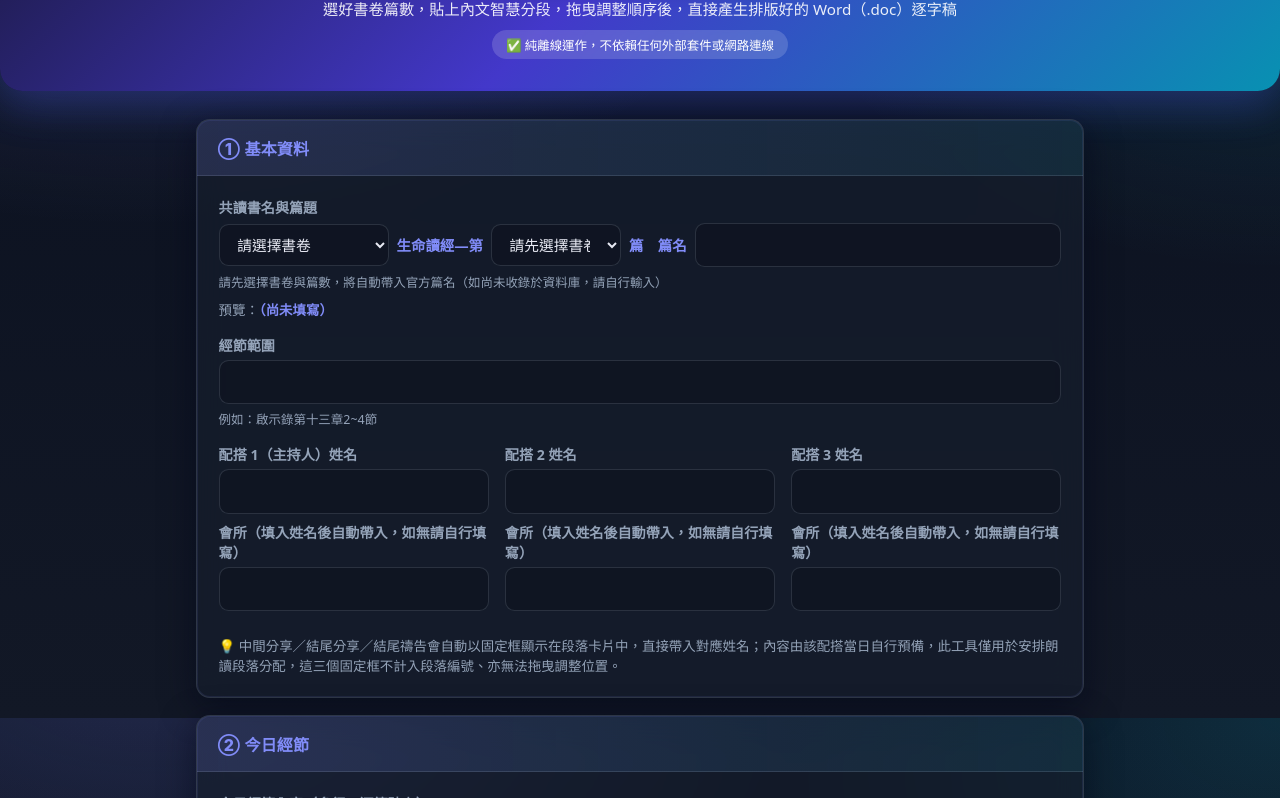
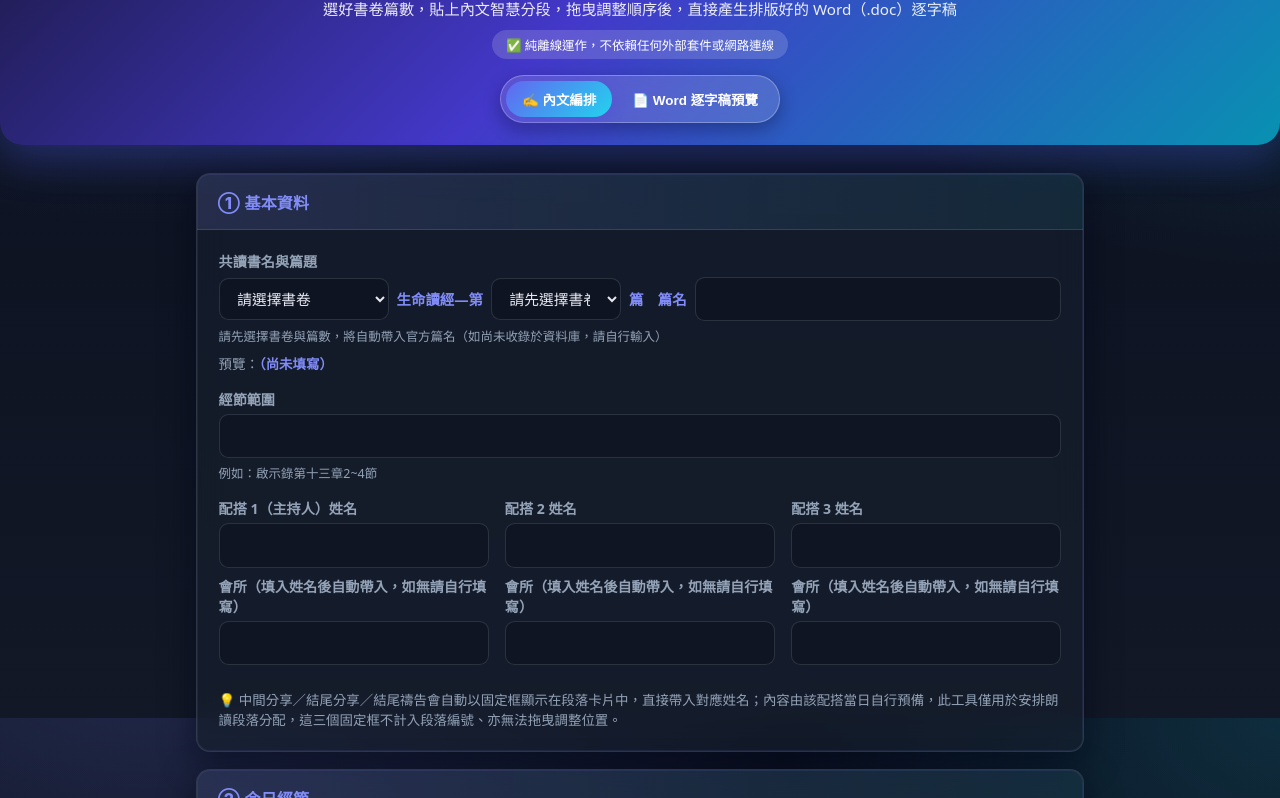
Before and after one commit to rdzion/LS-Assignment, a plain HTML site: page index.html in a window 1280 px wide. Shown: the part 82-880 px from the top of the page. Drawn offline with Linux system fonts and the light colour scheme.

Commit message:
Add files via upload

```diff
--- a/index.html
+++ b/index.html
@@ -23,9 +23,9 @@
   選取「上」或「下」都會帶出同一份篇名，仍可依實際經文範圍自行修改。
 
   V9 更新：
-  1. 新增固定於畫面（隨捲動）的頁面模式切換籤：✍️內文編排（編輯，預設）／
-     📄 Word 逐字稿預覽。預覽頁模擬 A4 紙、Word 樣式字體與排版，並「即時同步」
-     所有輸入欄位與段落資料——實際作法是讓網頁預覽與匯出的 .doc 檔共用同一個
+  1. 新增頁面模式切換籤：✍️內文編排（編輯，預設）／📄 Word 逐字稿預覽。
+     預覽頁模擬 A4 紙、Word 樣式字體與排版，並「即時同步」所有輸入欄位與
+     段落資料——實際作法是讓網頁預覽與匯出的 .doc 檔共用同一個
      buildWordHtmlBody() 產生的 HTML 字串，因此兩者的內容與排版保證 100%一致，
      不會有任何落差。
   2. 完全依照使用者提供的參考 Word 檔（20260810生命讀經共讀班規劃）重寫匯出內容
@@ -34,6 +34,32 @@
      保留，並將篇題、經節範圍、今日經節內容、分段內文動態代入對應位置。
   3. 配搭 1/2/3 專屬高對比深色（非淺色）粗體標記：凡逐字稿中出現對應弟兄的
      姓名／人位標籤，一律套用其專屬顏色，網頁 Word 預覽與匯出 .doc 檔完全同步。
+
+  V10 更新：修正「頁面模式切換籤」蓋住標題文字的重大排版錯誤——V9 的作法是用
+  position:fixed 把切換籤固定在整個瀏覽器視窗頂端，結果直接蓋在 header 標題
+  文字上面（見上方第 1 點）。V10 改回一般文件流（不再 fixed），並移到 header
+  正下方、以負 margin-top 讓它像浮貼卡榫一樣貼在 header 下緣，捲動頁面時會
+  跟著內容一起移動，不會再擋字。同時移除了預覽畫面裡多餘的「⬅️ 回到編輯」
+  按鈕（與頂部「✍️ 內文編排」分頁籤功能完全重複），現在僅靠頂部分頁籤在
+  編輯／預覽兩個畫面間切換，介面更精簡一致。
+
+  V11 更新：V10 把分頁籤改成一般文件流後，滾動時會跟著捲走，使用者往下
+  捲動就再也點不到「內文編排／Word 逐字稿預覽」了。V11 改用
+  position: sticky（而非 fixed 或普通文件流）：頁面在最頂端時，分頁籤是
+  .app-header 裡的最後一排內容，落在漸層色塊範圍內、offline-tag 下方，
+  不會蓋到標題文字；往下捲動、header 捲出畫面後，分頁籤會貼齊視窗頂端並
+  保持可見可點，效果等同 V9 的固定分頁籤，但不會有 V10/V9 各自的缺點。
+
+  V12 更新：發現 V11 的 position: sticky 有個限制沒考慮到——sticky 元素
+  的貼頂範圍會被它的父層 .app-header 限制住，一旦 header（高度只有一百
+  多像素）整個捲出畫面，裡面的 sticky 分頁籤也會被一起帶走、直接消失，
+  往下捲動後就再也看不到、點不到了。V12 改用 JS 判斷捲動位置：分頁籤
+  預設仍維持一般文件流、自然落在 header 內（頁面在最頂端時的外觀跟 V11
+  完全一樣），但一旦捲動超過分頁籤原本所在的高度，就會加上 .is-docked
+  這個 class，切換成 position: fixed 貼齊視窗頂端置中，不再受父層高度
+  限制，才能真正做到「捲到多下面，分頁籤都會一直保持在最上方」。
+  另外，分頁籤外面加了一層 .mode-toggle-slot 占位容器，並由 JS 鎖定
+  其高度，避免切換 fixed 的瞬間 header 高度改變，造成下方卡片跳動。
 -->
 
 <style>
@@ -137,21 +163,44 @@
   html[data-theme="light"] .theme-toggle { background: rgba(31,36,48,.08); border-color: rgba(31,36,48,.14); color: var(--accent-dark); }
 
   /* ---------- 頁面模式切換籤（編輯／Word 預覽，固定於畫面隨捲動） ---------- */
+  .mode-toggle-slot {
+    /* V12：占位容器，高度由 JS 一次性鎖定（見下方腳本），確保分頁籤
+       切換成 position: fixed 的瞬間，header 高度不會突然改變，
+       下方卡片內容不會跳動。 */
+    min-height: 2.6rem;
+  }
   .mode-toggle-bar {
-    position: fixed;
-    top: 1rem;
-    left: 50%;
-    transform: translateX(-50%);
-    z-index: 80;
+    /* V12：改用 JS 判斷捲動位置＋.is-docked class 手動切換，取代
+       position: sticky。原因：sticky 的「貼頂」範圍會被它的父層
+       .app-header 限制住——一旦 header 整個捲出畫面，sticky 子元素
+       也會被一起帶走而消失，這正是 V11 往下捲動後分頁籤不見的原因。
+       預設（未捲動、未 docked）時，維持一般文件流，自然落在 header
+       內、offline-tag 下方，不會蓋到標題文字。 */
+    position: relative;
+    z-index: 50;
     display: flex;
+    justify-content: center;
+    width: max-content;
+    margin: 1rem auto 0;
     gap: .25rem;
-    background: rgba(255,255,255,.12);
+    background: rgba(255,255,255,.14);
     backdrop-filter: blur(10px);
     -webkit-backdrop-filter: blur(10px);
     border: 1px solid rgba(255,255,255,.28);
     border-radius: 2rem;
     padding: .3rem;
-    box-shadow: 0 6px 18px rgba(0,0,0,.28);
+    box-shadow: 0 6px 18px rgba(2,6,23,.32);
+    transition: box-shadow .2s;
+  }
+  /* 捲動超過分頁籤原本位置後，JS 會加上這個 class：改成 fixed 貼齊
+     視窗頂端置中，不受 .app-header 高度限制，真正做到「保持在最上方」。 */
+  .mode-toggle-bar.is-docked {
+    position: fixed;
+    top: .75rem;
+    left: 50%;
+    transform: translateX(-50%);
+    margin: 0;
+    box-shadow: 0 10px 28px rgba(2,6,23,.45);
   }
   html[data-theme="light"] .mode-toggle-bar { background: rgba(31,36,48,.08); border-color: rgba(31,36,48,.14); }
   .mode-tab {
@@ -174,7 +223,7 @@
   }
 
   /* ---------- Word 逐字稿預覽（模擬 A4 紙張） ---------- */
-  #previewView { max-width: 900px; margin: 0 auto; padding: 5.2rem 1rem 3rem; }
+  #previewView { max-width: 900px; margin: 0 auto; padding: 1.4rem 1rem 3rem; }
   .preview-toolbar {
     display: flex; justify-content: center; align-items: center; gap: .8rem;
     margin-bottom: 1rem; flex-wrap: wrap;
@@ -205,7 +254,7 @@
   .app-header {
     background: var(--header-grad);
     color: #fff;
-    padding: 2.2rem 1.2rem 2rem;
+    padding: 2.2rem 1.2rem 1.4rem;
     border-radius: 0 0 1.4rem 1.4rem;
     margin-bottom: 1.75rem;
     box-shadow: 0 16px 40px rgba(79,70,229,.28), 0 0 60px rgba(34,211,238,.10);
@@ -509,18 +558,20 @@
 
 <button type="button" id="themeToggle" class="theme-toggle" title="切換深色／淺色模式" aria-label="切換深色／淺色模式">🌙</button>
 
-<div class="mode-toggle-bar" role="tablist" aria-label="頁面模式切換">
-  <button type="button" class="mode-tab active" id="tabEdit" data-mode="edit" role="tab" aria-selected="true">✍️ 內文編排</button>
-  <button type="button" class="mode-tab" id="tabPreview" data-mode="preview" role="tab" aria-selected="false">📄 Word 逐字稿預覽</button>
-</div>
-
-<div id="editView">
-
 <div class="app-header text-center">
   <h1>📖 生命讀經共讀班｜逐字稿段落編輯 &amp; Word 產生器</h1>
   <p>選好書卷篇數，貼上內文智慧分段，拖曳調整順序後，直接產生排版好的 Word（.doc）逐字稿</p>
   <span class="offline-tag">✅ 純離線運作，不依賴任何外部套件或網路連線</span>
+
+  <div class="mode-toggle-slot">
+    <div class="mode-toggle-bar" role="tablist" aria-label="頁面模式切換">
+      <button type="button" class="mode-tab active" id="tabEdit" data-mode="edit" role="tab" aria-selected="true">✍️ 內文編排</button>
+      <button type="button" class="mode-tab" id="tabPreview" data-mode="preview" role="tab" aria-selected="false">📄 Word 逐字稿預覽</button>
+    </div>
+  </div>
 </div>
+
+<div id="editView">
 
 <div class="container">
 
@@ -631,7 +682,6 @@
 
 <div id="previewView" style="display:none;">
   <div class="preview-toolbar">
-    <button type="button" id="backToEditBtn" class="btn-secondary">⬅️ 回到編輯</button>
     <button type="button" id="previewGenerateBtn" class="btn-export">⚙️ 匯出 Word (.doc) 檔</button>
   </div>
   <div class="preview-note">以下為即時同步的 Word 逐字稿預覽，內容與匯出的 .doc 檔完全一致</div>
@@ -684,8 +734,65 @@ function setPageMode(mode) {
 }
 document.getElementById("tabEdit").addEventListener("click", function () { setPageMode("edit"); });
 document.getElementById("tabPreview").addEventListener("click", function () { setPageMode("preview"); });
-document.getElementById("backToEditBtn").addEventListener("click", function () { setPageMode("edit"); });
 document.getElementById("previewGenerateBtn").addEventListener("click", function () { generateAll(); });
+
+/* ============================================================
+   V12：分頁籤「捲動後貼頂」邏輯
+   ------------------------------------------------------------
+   position: sticky 的貼頂範圍會被父層 .app-header 限制住，一旦
+   header 整個捲出畫面，sticky 子元素也會被一起帶走而消失。這裡改用
+   JS 量測分頁籤在「未 docked」狀態下、距離文件頂端的原始高度作為
+   門檻，捲動超過門檻就加上 .is-docked（切換成 position: fixed 貼齊
+   視窗頂端），退回門檻以內就移除，讓它退回原本在 header 裡的位置。
+   ============================================================ */
+(function () {
+  var slot = document.querySelector(".mode-toggle-slot");
+  var bar = document.querySelector(".mode-toggle-bar");
+  if (!slot || !bar) return;
+  var dockThreshold = 0;
+
+  // 鎖定占位容器的高度：量測「分頁籤在一般文件流中」的實際高度，
+  // 固定寫死成 px，之後不論分頁籤是否 docked（fixed），這個容器都會
+  // 一直佔用同樣高度，header 與下方卡片就不會跳動。
+  function lockSlotHeight() {
+    slot.style.height = "auto";
+    var h = slot.getBoundingClientRect().height;
+    slot.style.height = h + "px";
+  }
+
+  // 用「占位容器」的位置量測捲動門檻，而不是分頁籤本身——因為占位
+  // 容器的位置永遠不受分頁籤 docked 狀態影響，量測結果才會穩定。
+  function measureThreshold() {
+    var scrollY = window.scrollY || document.documentElement.scrollTop || 0;
+    dockThreshold = slot.getBoundingClientRect().top + scrollY;
+  }
+
+  function updateDockState() {
+    var scrollY = window.scrollY || document.documentElement.scrollTop || 0;
+    bar.classList.toggle("is-docked", scrollY >= dockThreshold);
+  }
+
+  var resizeTimer = null;
+  window.addEventListener("resize", function () {
+    clearTimeout(resizeTimer);
+    resizeTimer = setTimeout(function () {
+      lockSlotHeight();
+      measureThreshold();
+      updateDockState();
+    }, 150);
+  });
+
+  var scrollTicking = false;
+  window.addEventListener("scroll", function () {
+    if (scrollTicking) return;
+    scrollTicking = true;
+    requestAnimationFrame(function () { updateDockState(); scrollTicking = false; });
+  }, { passive: true });
+
+  lockSlotHeight();
+  measureThreshold();
+  updateDockState();
+})();
 
 /* ============================================================
    常數：66 卷生命讀經書名與篇數（逐一比對 lsmchinese.org 官方
```
